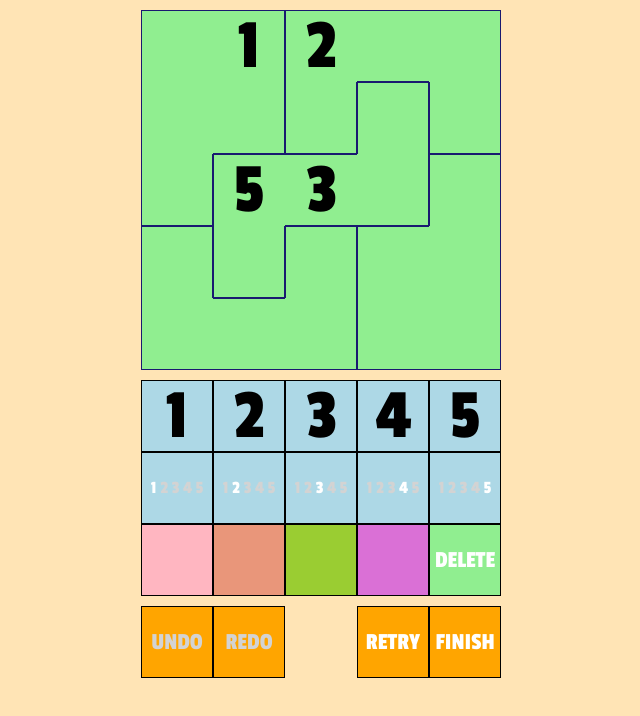
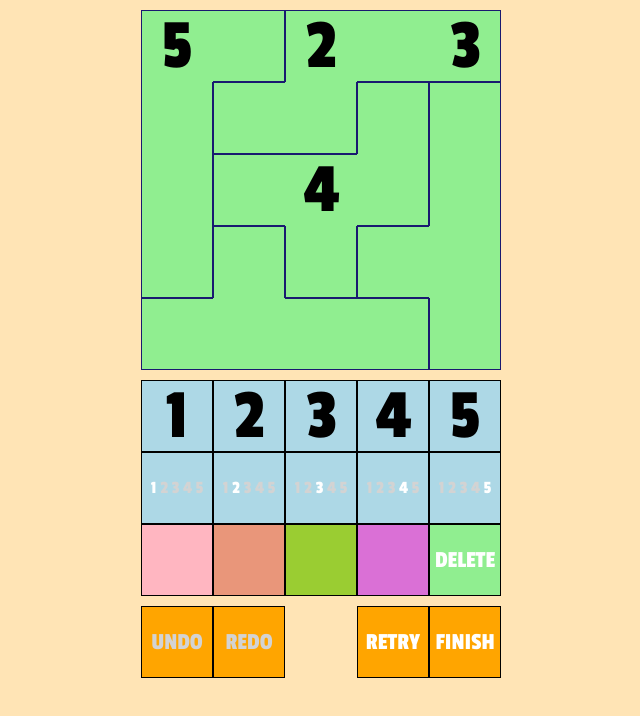
Before and after one commit to qirex2097/ls5x5, a React (Create React App) app: page / in a window 1280 px wide. Shown: the top 716 px of the page, without its empty margins (319-959 px from the left). Built offline with nearby package versions, Linux system fonts and the light colour scheme.

Commit message:
候補が２つあるlsを追加

```diff
--- a/src/components/Commands.css
+++ b/src/components/Commands.css
@@ -19,7 +19,7 @@
   display: flex;
   align-items: center;
   justify-content: center;
-  transition: all 0.10s ease;
+  transition: none;
 }
 .command.selected {
   background: skyblue;
--- a/src/components/Commands.tsx
+++ b/src/components/Commands.tsx
@@ -20,7 +20,7 @@ const Command = (props: CommandProps) => {
     data-testid={props.testId}
     className={className}
     style={props.command.style}
-    onClick={props.onClick}>
+    onPointerDown={props.onClick}>
     {props.command.contents ? props.command.contents : ''}
   </div>
 }
--- a/src/data.ts
+++ b/src/data.ts
@@ -1430,4 +1430,75 @@ export const patternData: number[][][] = [
     [20, 15, 21, 22, 17],
     [8, 11, 12, 13, 16],
   ],
+  // 答えが２つ
+  [
+    [0, 1, 2, 3, 5],
+    [4, 9, 14, 19, 8],
+    [24, 23, 22, 21, 18],
+    [20, 15, 10, 11, 6],
+    [7, 12, 13, 16, 17],
+  ],
+  [
+    [0, 1, 2, 3, 5],
+    [4, 9, 14, 19, 8],
+    [24, 23, 22, 18, 13],
+    [20, 21, 16, 17, 12],
+    [6, 7, 10, 11, 15],
+  ],
+  [
+    [0, 1, 2, 3, 5],
+    [4, 9, 14, 19, 8],
+    [24, 23, 22, 17, 16],
+    [20, 15, 10, 21, 11],
+    [6, 7, 12, 13, 18],
+  ],
+  [
+    [0, 1, 2, 3, 5],
+    [4, 9, 14, 19, 13],
+    [24, 23, 22, 21, 18],
+    [20, 15, 16, 17, 12],
+    [6, 7, 8, 10, 11],
+  ],
+  [
+    [0, 1, 2, 3, 5],
+    [4, 9, 14, 8, 13],
+    [24, 23, 22, 19, 18],
+    [20, 21, 16, 17, 12],
+    [6, 7, 10, 11, 15],
+  ],
+  [
+    [0, 1, 6, 7, 12],
+    [4, 9, 3, 8, 2],
+    [24, 19, 18, 14, 13],
+    [20, 15, 21, 22, 23],
+    [5, 10, 11, 16, 17],
+  ],
+  [
+    [0, 1, 6, 7, 12],
+    [4, 3, 8, 13, 2],
+    [24, 19, 18, 14, 9],
+    [20, 15, 21, 22, 23],
+    [5, 10, 11, 16, 17],
+  ],
+  [
+    [0, 1, 5, 10, 15],
+    [4, 9, 3, 2, 7],
+    [24, 19, 14, 13, 8],
+    [20, 21, 16, 22, 23],
+    [6, 11, 12, 17, 18],
+  ],
+  [
+    [0, 1, 5, 10, 15],
+    [4, 3, 2, 7, 6],
+    [24, 19, 18, 14, 9],
+    [20, 21, 16, 22, 23],
+    [8, 11, 12, 13, 17],
+  ],
+  [
+    [0, 1, 5, 10, 15],
+    [4, 3, 8, 13, 12],
+    [24, 19, 18, 14, 9],
+    [20, 21, 22, 17, 23],
+    [2, 6, 7, 11, 16],
+  ],
 ];
--- a/src/game.ts
+++ b/src/game.ts
@@ -82,8 +82,11 @@ const _createField = (blocks: number[][]): FieldData => {
   }
 
   /** 答えを作成 */
-  const answer: number[] = _shuffleAnswer(resolver(blocks)); // 答えのラテン方陣
-  const hint: { [key: number]: number } = _getHintCells(answer);
+  const answers: number[][] = resolver(blocks);
+  const answer: number[] = _shuffleAnswer(
+    answers[Math.floor(Math.random() * answers.length)]
+  ); // 答えのラテン方陣
+  const hint: { [key: number]: number } = _getHintCells(answer, answers);
 
   Object.keys(hint).forEach(
     (key) =>
@@ -176,7 +179,8 @@ const _getPeers = (cellNo: number, blocks: number[][]): number[] => {
   return result.filter((e, i) => result.indexOf(e) === i);
 };
 
-const resolver = (blocks: number[][]): number[] => {
+const resolver = (blocks: number[][]): number[][] => {
+  let answers: number[][] = [];
   for (const ls of latinSquare) {
     let flg: boolean = true;
     for (const block of blocks) {
@@ -187,10 +191,10 @@ const resolver = (blocks: number[][]): number[] => {
       )
         flg = false;
     }
-    if (flg) return ls;
+    if (flg) answers = [...answers, ls];
   }
 
-  return [];
+  return answers;
 };
 
 /** 1-5の数字をランダムに1-5へ変換 */
@@ -204,32 +208,96 @@ const _shuffleAnswer = (answer: number[]) => {
   return newAnswer;
 };
 
-const _getHintCells = (answer: number[]): { [key: number]: number } => {
+const _getHintCells = (
+  answer: number[],
+  answers: number[][]
+): { [key: number]: number } => {
+  let hintCells: { [key: number]: number } = {}; //戻り値用
+
   /**
-   * 各値（１－５）が割り当てられているセル番号の配列 values を作成
+   * 各値（１－５）が割り当てられているセル番号の配列 cells を作成
+   * 1: [0, 9, 12, 16, 23]
+   * 2: [1, 7, 13, 19, 20]
+   * 3: [2, 8, 14, 15, 21]
+   * 4: [3, 5, 11, 17, 24]
+   * 5: [4, 6, 10, 18, 22]
    */
-  const values: { [key: number]: number[] } = {};
+  const cells: { [key: string]: number[] } = {};
   answer.forEach((e, i) => {
-    if (values[e]) {
-      values[e] = [...values[e], i];
+    if (cells[e]) {
+      cells[e] = [...cells[e], i];
     } else {
-      values[e] = [i];
+      cells[e] = [i];
     }
   });
 
-  /** １－５のうちのいずれかのヒントを隠す excludeKey */
-  const excludeKey: string =
-    Object.keys(values)[Math.floor(Math.random() * Object.keys(values).length)];
+  if (answers.length === 1) {
+    /** 1-5 のいずれかをヒントから削除 */
+    const deleteKey: string =
+      Object.keys(cells)[Math.floor(Math.random() * Object.keys(cells).length)];
+    cells[deleteKey] = [];
+  } else if (answers.length === 2) {
+    /**
+     * 解答候補間で答えが異なるセルを抽出 -> starCells
+     * 4: [5, 11]
+     * 5: [6, 10]
+     */
+    const starCells: { [key: string]: number[] } = {};
+    answers[0]
+      .reduce((prev: number[], e, i) => {
+        if (e !== answers[1][i]) return [...prev, i];
+        else return prev;
+      }, [])
+      .forEach((e) => {
+        const key = answer[e];
+        if (starCells[key]) {
+          starCells[key] = [...starCells[key], e];
+        } else {
+          starCells[key] = [e];
+        }
+      });
+    const keys: string[] = Object.keys(starCells); // スターセルの値を抽出 ['4', '5']
+
+    /**
+     * starCells 以外のセル番号を抽出 -> starCellsSub
+     * 4: [3, 17, 24]
+     * 5: [4, 18, 22]
+     */
+    const starCellsSub: { [key: string]: number[] } = {};
+    keys.forEach((e) => {
+      starCellsSub[e] = cells[e].filter((v) => starCells[e].indexOf(v) < 0);
+    });
+
+    /** スターセルのヒントをクリア */
+    keys.forEach((e) => {
+      cells[e] = [];
+    });
+
+    const hcells1: number[] = keys.reduce((prev: number[], v: string) => {
+      return [...prev, ...starCells[v]];
+    }, []);
+    const hcells2: number[] = keys.reduce((prev: number[], v: string) => {
+      return [...prev, ...starCellsSub[v]];
+    }, []);
+    const hc1: number = hcells1[Math.floor(Math.random() * hcells1.length)];
+    const hc2: number = hcells2[Math.floor(Math.random() * hcells2.length)];
+    hintCells[hc1] = answer[hc1];
+    hintCells[hc2] = answer[hc2];
+    if (answer[hc1] !== answer[hc2]) {
+      const deleteKeys = Object.keys(cells).filter((v) => keys.indexOf(v) < 0);
+      const deleteKey: string =
+        deleteKeys[Math.floor(Math.random() * deleteKeys.length)];
+      cells[deleteKey] = [];
+    }
+  }
+
   /**
    * ヒントのセル番号とそこに入れる値 cellNo : value のヒント hintCells を作成
    */
-  let hintCells: { [key: number]: number } = {};
-  Object.keys(values).forEach((key) => {
-    if (excludeKey !== key) {
-      const p: number = Math.floor(
-        Math.random() * values[parseInt(key)].length
-      );
-      hintCells[values[parseInt(key)][p]] = parseInt(key);
+  Object.keys(cells).forEach((key) => {
+    if (cells[key].length > 0) {
+      const p: number = Math.floor(Math.random() * cells[key].length);
+      hintCells[cells[key][p]] = parseInt(key);
     }
   });
 
--- a/src/hooks/useGame.tsx
+++ b/src/hooks/useGame.tsx
@@ -268,6 +268,7 @@ const useGame = (): [
       func: (field: FieldData) => {
         const newField: FieldData = G.createField();
         setState(UR.resetAction<CellData[]>(newField.cells));
+        setCommandNo(-1);
         return newField;
       },
     },
```
Also changed, not shown: 2 other files (tests, documents, lock files or other folders).
